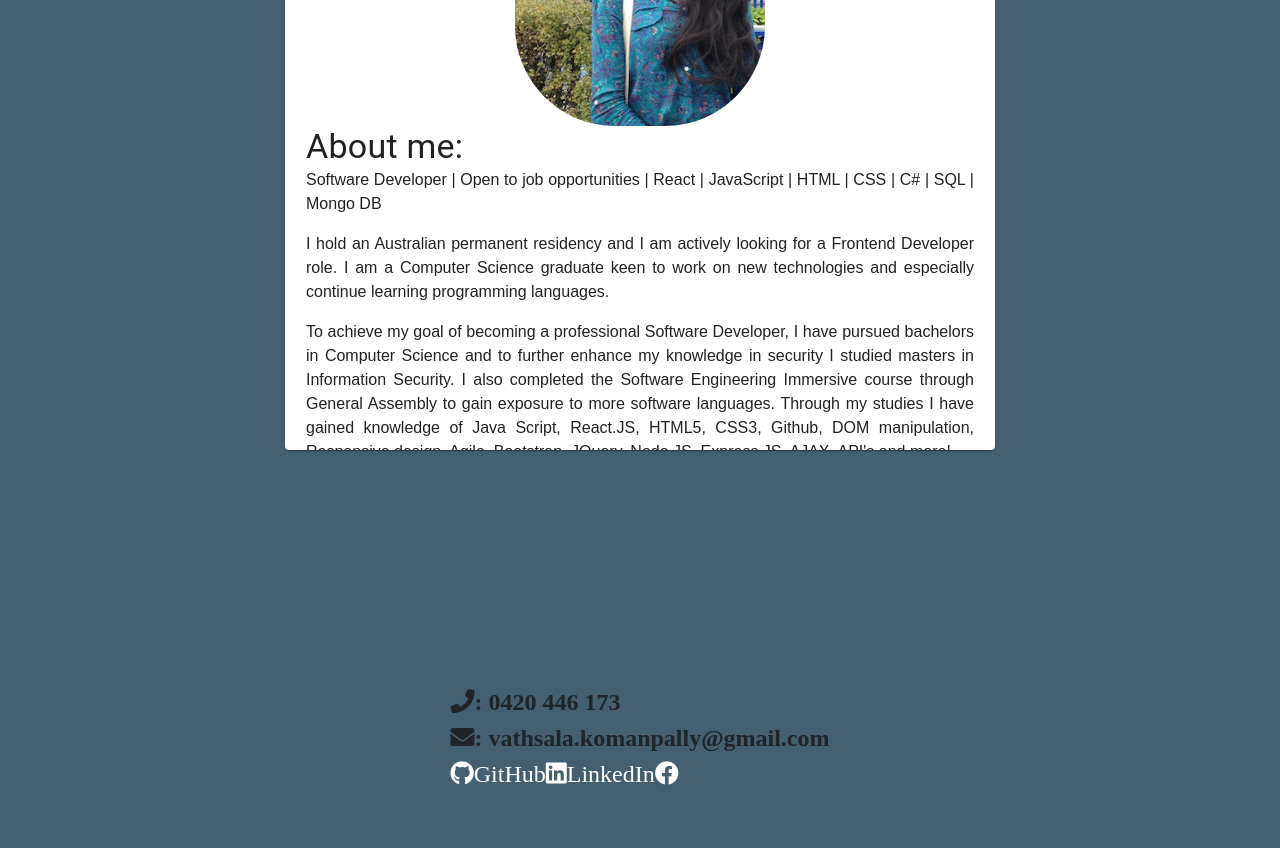
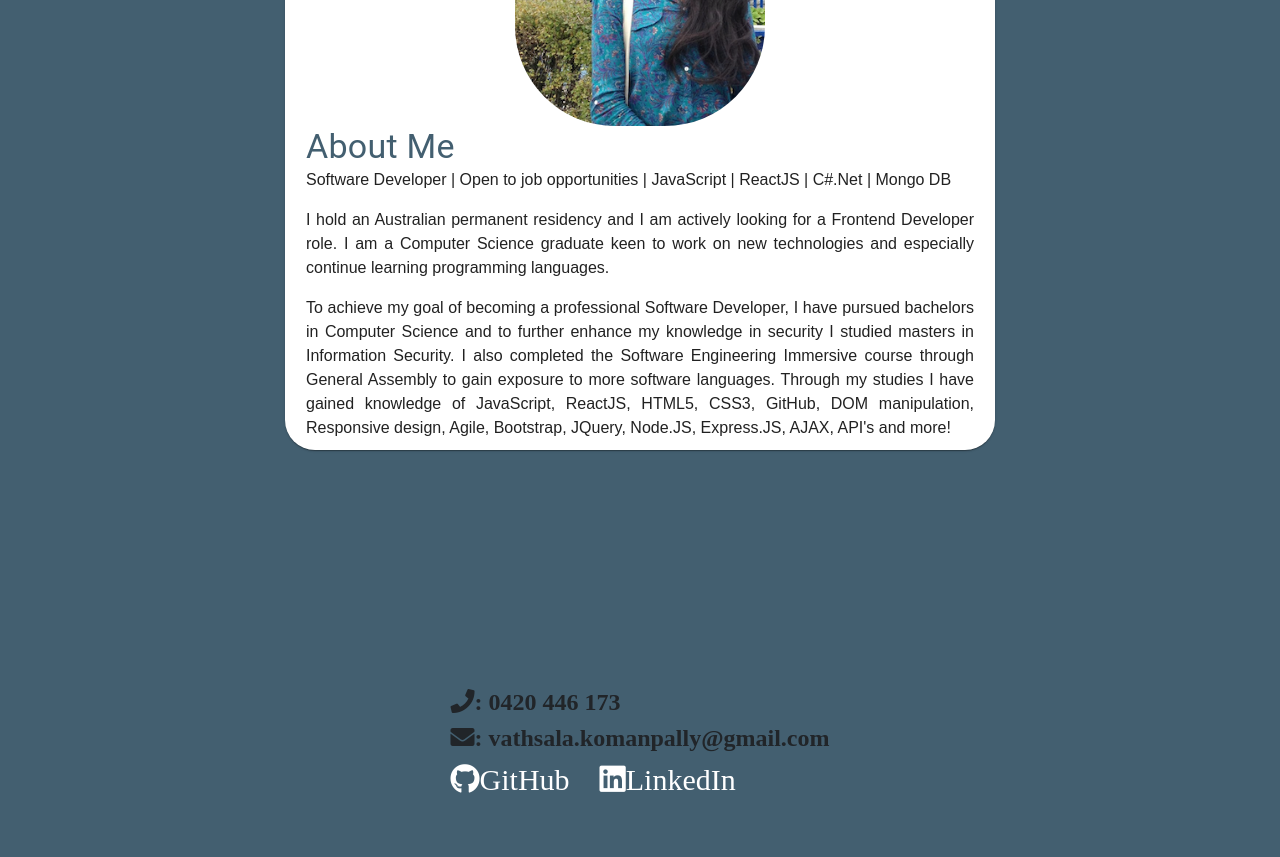
Before and after one commit to vathsala-komanpally/PortfolioWebsite, a React (Create React App) app: page / in a window 1280 px wide. Shown: the part 460-1317 px from the top of the page. Built offline with nearby package versions, Linux system fonts and the light colour scheme; the HTML template or start-up script is replaced by a standard one.

Commit message:
font text color

```diff
--- a/src/components/Education.js
+++ b/src/components/Education.js
@@ -6,9 +6,9 @@ import CardContent from '@material-ui/core/CardContent';
 const Education=(props)=> {
     return (
         <div>
-             <Card >
-                <CardContent >
-            <h3>Education:</h3>
+             <Card style={{borderRadius:"30px"}}>
+                <CardContent>
+            <h3 style={{color:"rgb(67, 95, 112)"}}>Education:</h3>
             <ul>
             {props.education.map((Element) =>
             (<div key={Element.institution}><h3>{Element.course}</h3>
@@ -17,7 +17,7 @@ const Education=(props)=> {
             )
             )}
             </ul><br/>
-            <h5>Publication:</h5>
+            <h5 style={{color:"rgb(67, 95, 112)"}}>Publication:</h5>
             <Typography variant="subtitle1">
             Patrick Bours & Vathsala Komanpally, “Performance of Keystroke Dynamics when Allowing Typing Corrections"; <br/>
             Proceedings of the 2nd International Workshop on Biometrics and Forensics (IWBF), 2014.
--- a/src/components/Footer.css
+++ b/src/components/Footer.css
@@ -8,14 +8,14 @@
   }
 
   .footer-input {
-    margin-bottom: 24px;
     font-size: 24px;
     justify-content: center;
+    margin-bottom: 24px;
   }
 
   .footer-subscription-text {
+    justify-content: center;
     margin-bottom: 24px;
-    font-size: 20px;
   }
 
 
@@ -71,7 +71,7 @@
   /* Social Icons */
   .social-icon-link {
     color: #fff;
-    font-size: 24px;
+    font-size: 30px;
   }
 
   .social-media {
--- a/src/components/Footer.js
+++ b/src/components/Footer.js
@@ -6,18 +6,21 @@ function Footer() {
     return (
         <div className="footer-container">
             <section className="footer-input">
-                    <i class='fas fa-phone'>: 0420 446 173</i><br />
+            <i class='fas fa-phone'>: 0420 446 173</i><br />
                     <i class='fas fa-envelope'>: vathsala.komanpally@gmail.com </i><br />
-                    <a class='social-icon-link github' href="https://github.com/vathsala-komanpally" target='_blank' rel="noopener" aria-label='Github'>
+                    <a class='social-icon-link github' href="https://github.com/vathsala-komanpally" target='_blank' rel="noopener" aria-label='Github' style={{paddingRight: "30px"}}>
                         <i class='fab fa-github'>GitHub </i>
                     </a>
                     <a class='social-icon-link linkedin' href='https://www.linkedin.com/in/vathsala-komanpally/' target='_blank' aria-label='Linkedin'>
                         <i class='fab fa-linkedin'>LinkedIn </i>
-                    </a>
-                    <a class='social-icon-link facebook' href='https://www.facebook.com/vathsala.reddy.3' target='_blank' aria-label='facebook'>
+                    </a><br/>
+
+                    {/* <a class='social-icon-link facebook' href='https://www.facebook.com/vathsala.reddy.3' target='_blank' aria-label='facebook'>
                         <i class='fab fa-facebook'></i>
-                    </a>
+                    </a> */}
+
             </section>
+            {/* <span className="footer-subscription-text">© 2021 by Vathsala Komanpally</span> */}
         </div>
     );
 
--- a/src/pages/AboutPage.js
+++ b/src/pages/AboutPage.js
@@ -15,6 +15,7 @@ const useStyles = makeStyles((theme) => ({
         textAlign: "justify",
         paddingRight: "5px",
         paddingLeft: "5px",
+        borderRadius: "30px",
     }, media: {
         height: "40vh",
         width: 250,
@@ -30,17 +31,17 @@ function AboutPage() {
             <Card className={classes.content} >
                 <CardContent style={{height:660, width:700}}>
                 <CardMedia className={classes.media} image={Image} title="MyImage" />
-                <Typography component="h4" variant="h4">About me:</Typography>
+                <Typography component="h4" variant="h4" style={{color:"rgb(67, 95, 112)"}}>About Me</Typography>
 
                 <Typography component="body1" variant="textprimary">
 
-                <p> Software Developer | Open to job opportunities | React | JavaScript | HTML | CSS | C# | SQL | Mongo DB</p>
+                <p> Software Developer | Open to job opportunities | JavaScript | ReactJS | C#.Net | Mongo DB</p>
                 <p > I hold an Australian permanent residency and I am actively looking for a Frontend Developer role. I am a Computer Science
                             graduate keen to work on new technologies and especially continue learning programming languages. </p>
                 <p>To achieve my goal of becoming a professional Software Developer, I have pursued bachelors in
                 Computer Science and to further enhance my knowledge in security I studied masters in Information Security.
                 I also completed the Software Engineering Immersive course through General Assembly to gain exposure to more software languages.
-                Through my studies I have gained knowledge of Java Script, React.JS, HTML5, CSS3, Github, DOM manipulation, Responsive design, Agile, Bootstrap,
+                Through my studies I have gained knowledge of JavaScript, ReactJS, HTML5, CSS3, GitHub, DOM manipulation, Responsive design, Agile, Bootstrap,
                              JQuery, Node.JS, Express.JS, AJAX, API's and more!</p>
                 <p> I am always enthusiastic to learn new things, especially emerging technologies because
                             I think this is a really exciting area to be working in. </p>
--- a/src/pages/Skills.js
+++ b/src/pages/Skills.js
@@ -27,9 +27,9 @@ function Skills() {
     return (
         <div className="skills">
             <div className="skills-info">
-            <Card>
+            <Card style={{borderRadius:"30px"}}>
                 <CardContent>
-                    <Typography variant="h4">Skills:</Typography>
+                    <Typography variant="h4" style={{color:"rgb(67, 95, 112)"}}>Skills:</Typography>
                     <CardMedia style={{height:100, width:500}} image={SkillsLogo} title="skill logo" />
                     <TableContainer component={Paper} style={{ width: 500 }}>
                         <Table aria-label="simple table">
```
